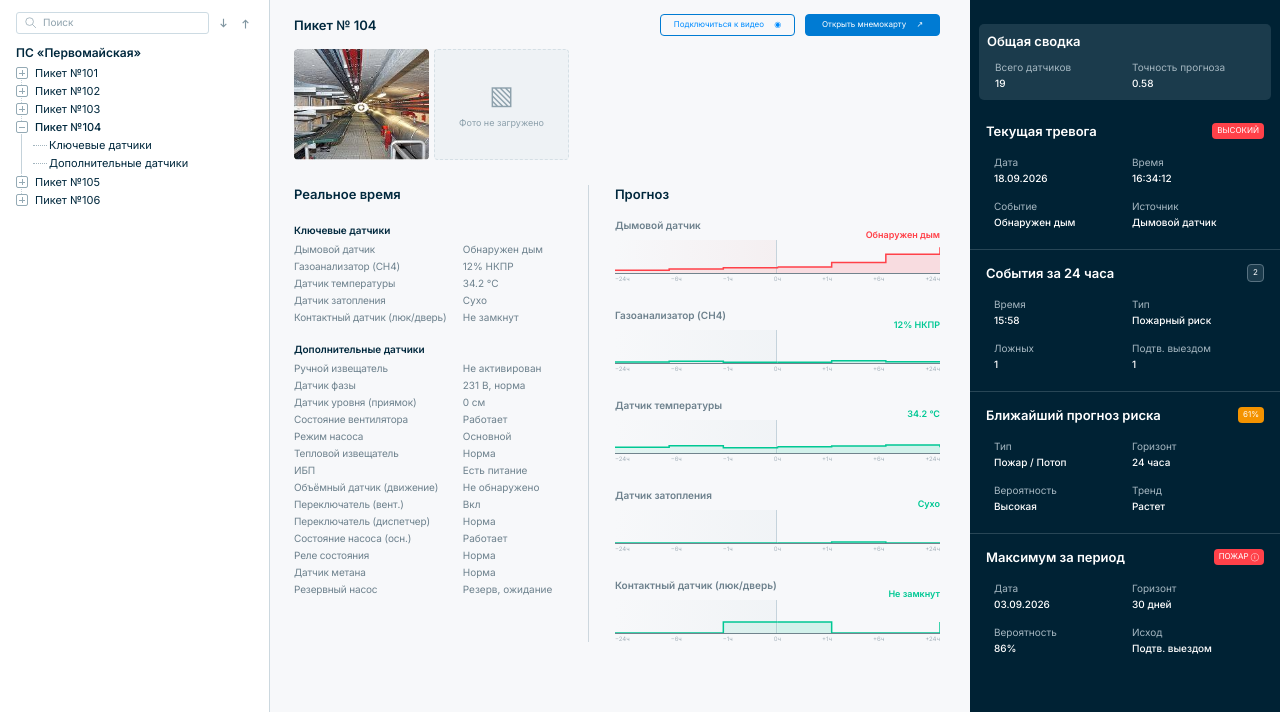
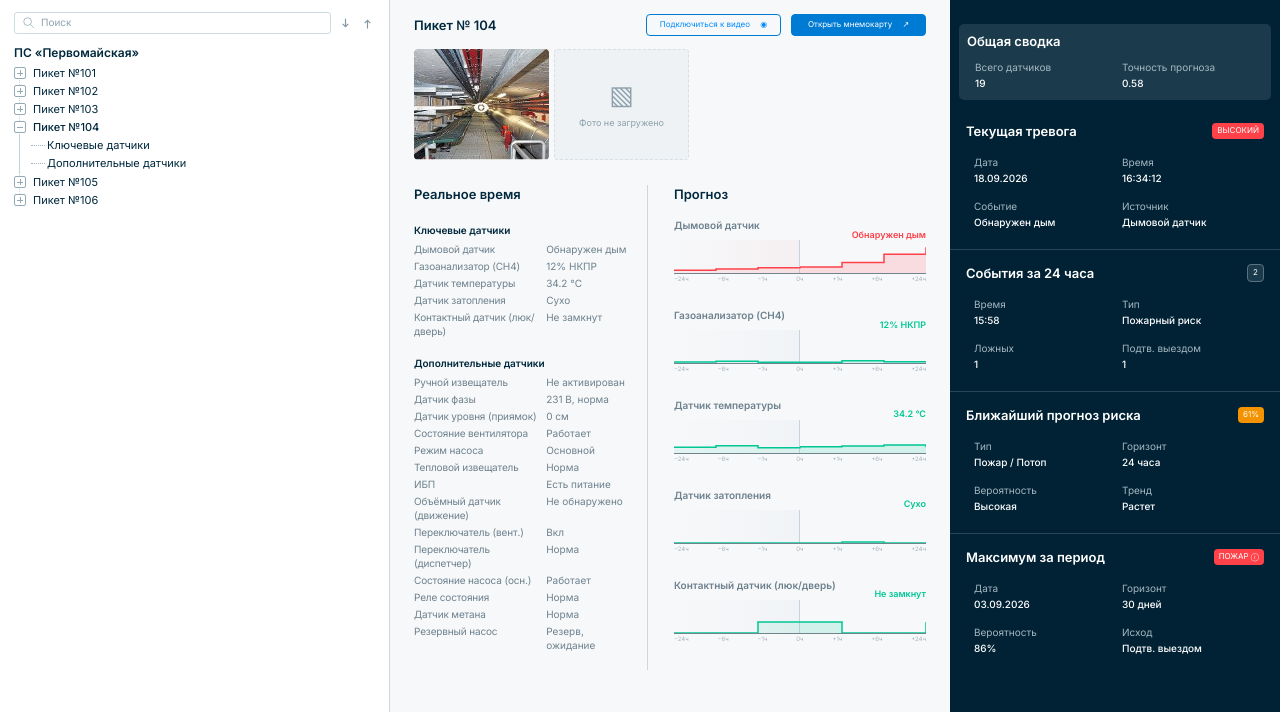
Before and after one commit to fotolx/pulse_ai_hakaton, a Django app: page /equipment/ in a window 1280 px wide. Shown: the part 88-800 px from the top of the page. Run offline with Django 5.2, Linux system fonts and the light colour scheme; parts of the project's set-up code (start-up, migrations or seed data) failed here and were passed over.

Commit message:
Update equipment.css

```diff
--- a/pulse_ai/static/css/pages/equipment.css
+++ b/pulse_ai/static/css/pages/equipment.css
@@ -140,12 +140,16 @@ body[data-page="equipment"] *::-webkit-scrollbar-thumb:hover { background: #8da1
 .equipment__search { margin-bottom: 14px; }
 .equipment__search label { height: 28px; }
 .equipment__branches button { min-height: 24px; padding-block: 2px; }
-@media (min-width: 1151px) { .equipment { grid-template-columns: 270px minmax(560px, 1fr) 310px; } .equipment__tree { padding: 16px 20px; } }
+@media (min-width: 1151px) {
+  .equipment { grid-template-columns: 390px minmax(0, 1fr) clamp(330px, 23.65vw, 454px); }
+  .equipment__tree { padding: 16px 14px; }
+  .equipment__summary { min-width: 0; }
+}
 
 /* Compact desktop layout follows the supplied 1308 × 676 registry design. */
 @media (min-width: 1151px) and (max-width: 1500px) {
   .equipment h1, .equipment h2 { font-size: 13px; line-height: 18px; }
-  .equipment__tree { padding: 12px 16px; }
+  .equipment__tree { padding: 12px 14px; }
   .equipment__search { gap: 6px; margin-bottom: 10px; }
   .equipment__search label { height: 22px; padding-inline: 7px; }
   .equipment__search label > svg { width: 14px; height: 14px; }
@@ -160,7 +164,7 @@ body[data-page="equipment"] *::-webkit-scrollbar-thumb:hover { background: #8da1
   .equipment__branches { margin-left: 5px; padding: 0 0 1px 27px; }
   .equipment__branches button { min-height: 18px; }
   .equipment__branches button::before { left: -16px; width: 14px; }
-  .equipment__main { padding: 14px 30px 16px 24px; }
+  .equipment__main { padding: 14px 24px 16px; }
   .equipment__toolbar { margin-bottom: 13px; flex-wrap: nowrap; }
   .equipment__toolbar > div { gap: 10px; }
   .equipment__button { min-height: 22px; width: 135px; padding: 4px 10px; white-space: nowrap; font-size: 8px !important; }
@@ -193,7 +197,7 @@ body[data-page="equipment"] *::-webkit-scrollbar-thumb:hover { background: #8da1
 
 /* Desktop spacing follows the supplied 1920 × 1080 registry layout. */
 @media (min-width: 1501px) {
-  .equipment__main { padding: 22px 46px 18px 38px; }
+  .equipment__main { padding: 22px 24px 18px; }
   .equipment__toolbar .equipment__button { width: 200px; padding-inline: 16px; white-space: nowrap; }
   .equipment__photos { margin-bottom: 40px; }
   .equipment__photos img, .equipment__photo-empty { width: 199px; }
```
